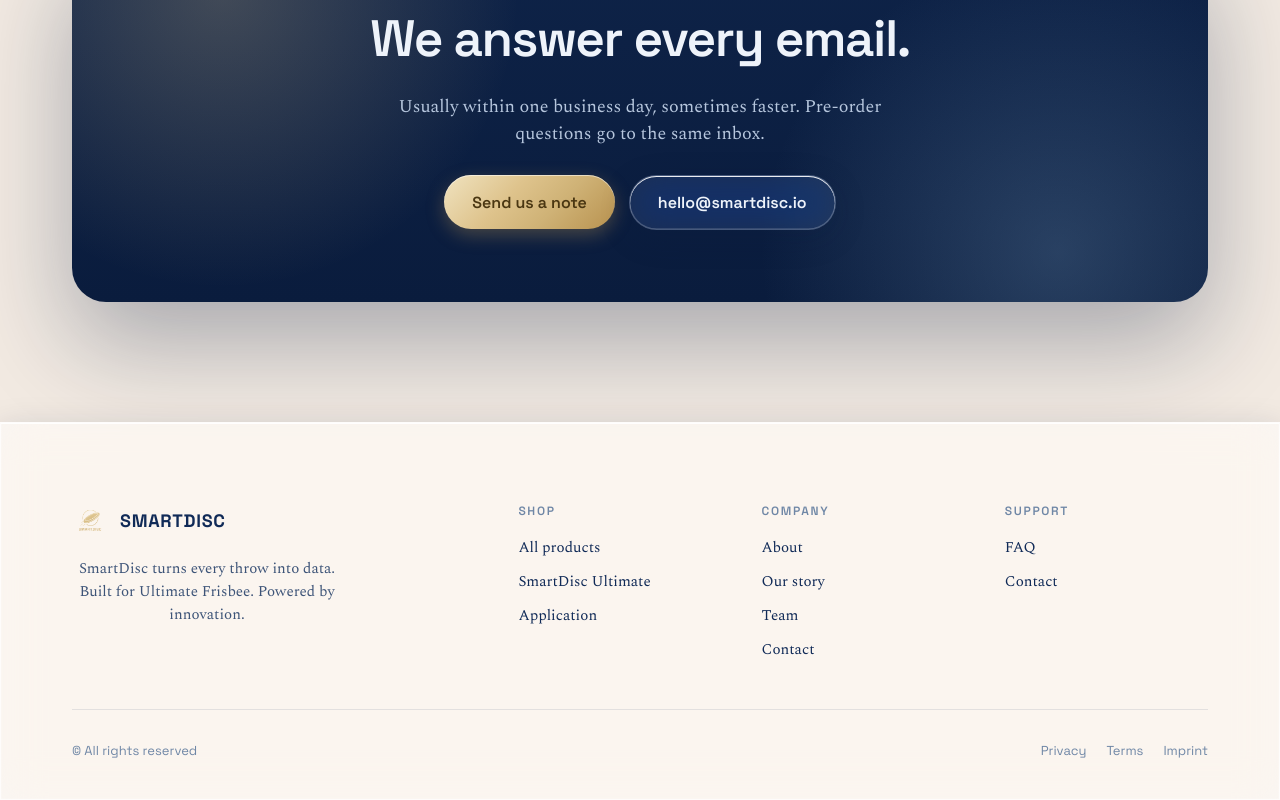
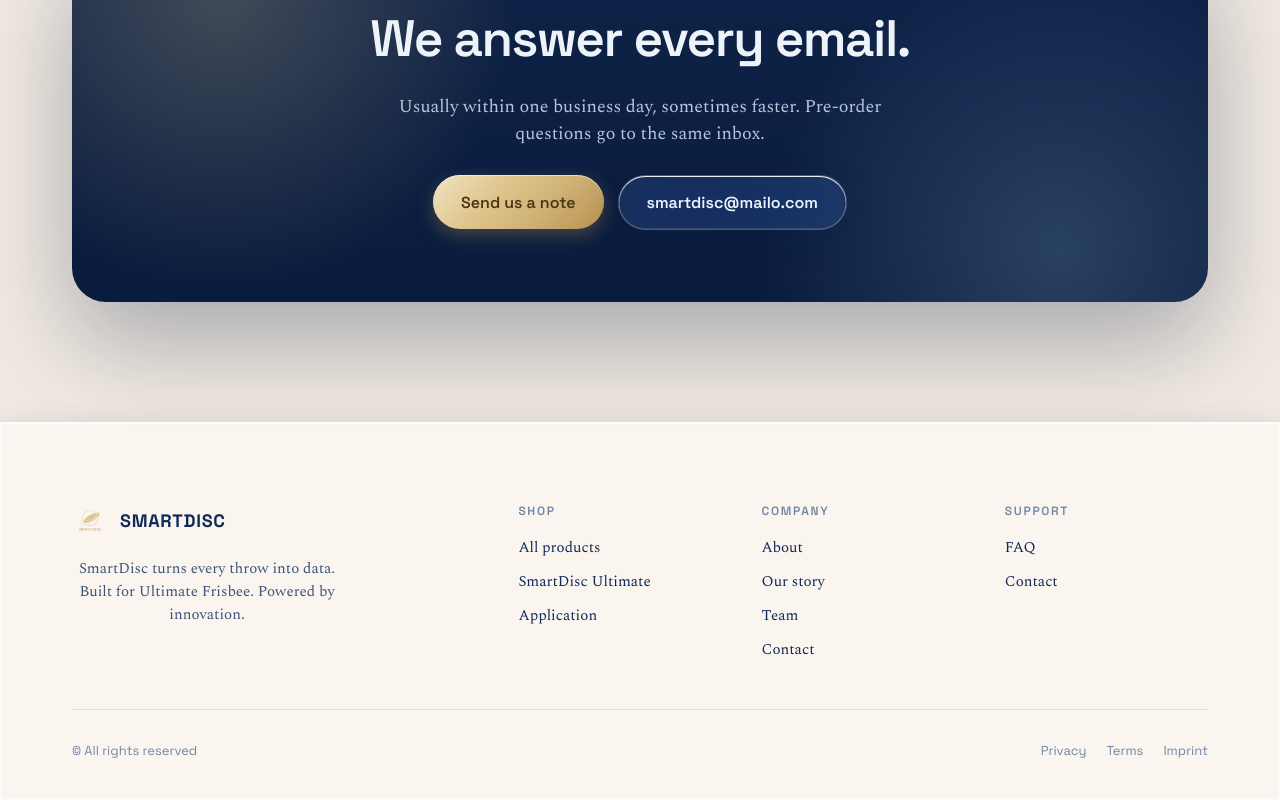
Before and after one commit to SmartDisc/SmartDisc-Website, a Vue app: page /faq in a window 1280 px wide. Shown: the part 2982-3782 px from the top of the page. Built offline with nearby package versions, Linux system fonts and the light colour scheme.

Commit message:
editing mail address

```diff
--- a/src/views/FaqView.vue
+++ b/src/views/FaqView.vue
@@ -197,9 +197,9 @@
               <p>Usually within one business day, sometimes faster. Pre-order questions go to the same inbox.</p>
               <div class="lp-hero__cta">
                 <RouterLink class="lp-btn lp-btn--gold lp-btn--lg" to="/contact">Send us a note</RouterLink>
-                <a class="lp-btn lp-btn--glass lp-btn--lg" href="mailto:hello@smartdisc.io"
+                <a class="lp-btn lp-btn--glass lp-btn--lg" href="mailto:smartdisc@mailo.com"
                    style="color:var(--fg-on-dark);background:rgba(255,255,255,.08);border-color:rgba(255,255,255,.2)">
-                  hello@smartdisc.io
+                  smartdisc@mailo.com
                 </a>
               </div>
             </div>
--- a/src/views/ImprintView.vue
+++ b/src/views/ImprintView.vue
@@ -47,7 +47,7 @@
               <a href="https://ec.europa.eu/consumers/odr" target="_blank" rel="noopener noreferrer">
                 ec.europa.eu/consumers/odr
               </a>.
-              Our email address for this purpose: <a href="mailto:hello@smartdisc.io">hello@smartdisc.io</a>
+              Our email address for this purpose: <a href="mailto:smartdisc@mailo.com">smartdisc@mailo.com</a>
             </p>
             <p>
               Consumers may submit complaints through this platform.
--- a/src/views/TermsView.vue
+++ b/src/views/TermsView.vue
@@ -35,7 +35,7 @@
             <h3>Cancellation</h3>
             <p>
               You may cancel your pre-order at any time before we notify you that your disc has been
-              dispatched. To cancel, email <a href="mailto:orders@smartdisc.io">orders@smartdisc.io</a>
+              dispatched. To cancel, email <a href="mailto:smartdisc@mailo.com">smartdisc@mailo.com</a>
               with your order reference. No charge will be made if you cancel before dispatch.
             </p>
             <h3>Pricing</h3>
```
